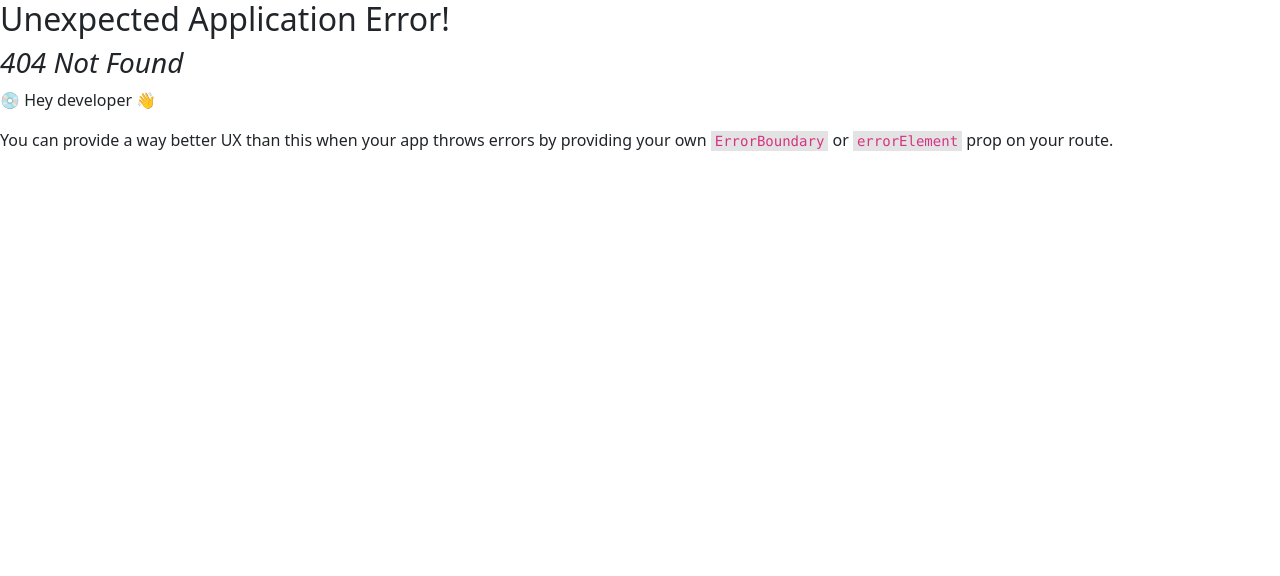
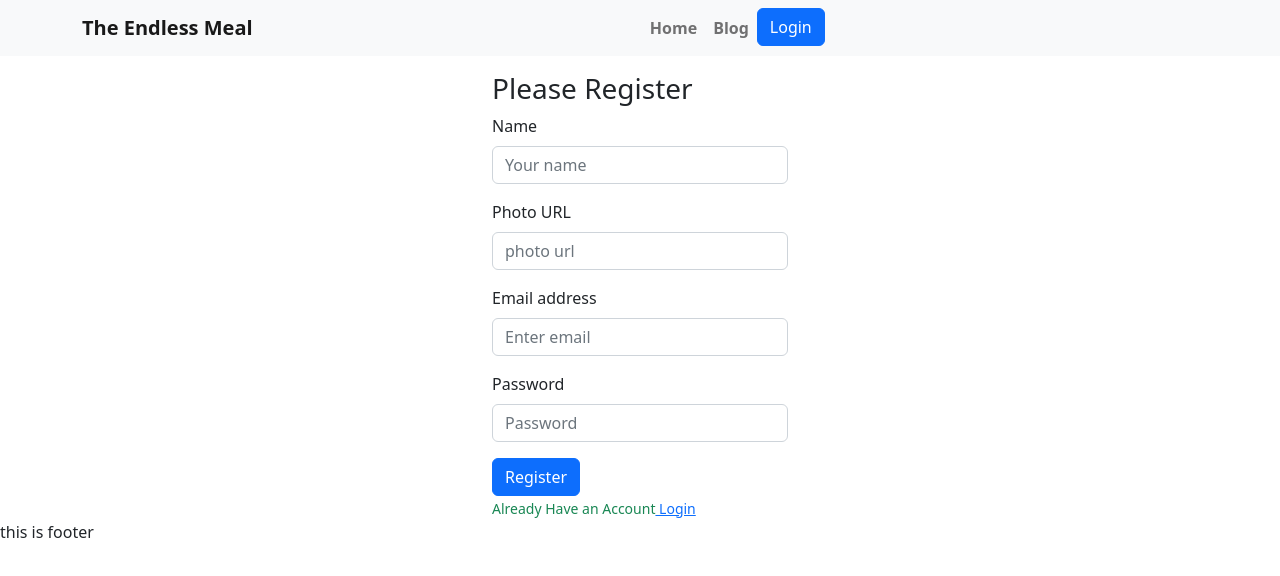
Before and after one commit to somratsam/chef-ass-10, a React (Vite) app: page /register in a window 1280 px wide. Before the commit this address had no page. Shown: the top 576 px of the page. Built offline with nearby package versions, Linux system fonts and the light colour scheme.

Commit message:
create login and register

```diff
--- /dev/null
+++ b/src/Providers/AuthProvider.jsx
@@ -0,0 +1,30 @@
+import React, { createContext } from 'react';
+import { createUserWithEmailAndPassword, getAuth, signInWithEmailAndPassword } from "firebase/auth";
+import app from '../firebase/firebase.config';
+
+export const AuthContext = createContext(null)
+
+const auth = getAuth(app)
+const AuthProvider = ({children}) => {
+    const user = null
+
+const createUser = (email, password) => {
+    return createUserWithEmailAndPassword(auth, email, password)
+}
+const signIn = (email, password) => {
+    return signInWithEmailAndPassword(auth, email, password)
+}
+
+    const authInfo = {
+        user,
+        createUser,
+        signIn
+    }
+    return (
+        <AuthContext.Provider value = {authInfo}>
+            {children}
+        </AuthContext.Provider>
+    );
+};
+
+export default AuthProvider;
--- a/src/firebase/firebase.config.js
+++ b/src/firebase/firebase.config.js
@@ -1,5 +1,6 @@
 // Import the functions you need from the SDKs you need
 import { initializeApp } from "firebase/app";
+
 // TODO: Add SDKs for Firebase products that you want to use
 // https://firebase.google.com/docs/web/setup#available-libraries
 
--- a/src/main.jsx
+++ b/src/main.jsx
@@ -4,9 +4,10 @@ import './index.css'
 import 'bootstrap/dist/css/bootstrap.min.css';
 import { RouterProvider } from 'react-router-dom';
 import router from './routes/Routes.jsx';
+import AuthProvider from './Providers/AuthProvider';
 
 ReactDOM.createRoot(document.getElementById('root')).render(
   <React.StrictMode>
-    <RouterProvider router={router}></RouterProvider>
+    <AuthProvider> <RouterProvider router={router}></RouterProvider></AuthProvider>
   </React.StrictMode>,
 )
--- /dev/null
+++ b/src/pages/Login.jsx
@@ -0,0 +1,61 @@
+import React, { useContext } from 'react';
+import { Button, Container, Form } from 'react-bootstrap';
+import { Link } from 'react-router-dom';
+import { AuthContext } from '../Providers/AuthProvider';
+
+const Login = () => {
+
+const {signIn} = useContext(AuthContext)
+const handleLogin = event => {
+    event.preventDefault()
+    const form = event.target
+    const email = form.email.value
+    const password = form.password.value
+    console.log(email,password);
+
+    signIn(email, password)
+    .then(result => {
+        const loggedUser = result.user
+        console.log(loggedUser);
+    })
+    .catch(error => {
+        console.log(error);
+    })
+}
+
+    return (
+        <Container className='w-25 mx-auto pt-3'>
+            <h3>Please Login</h3>
+            <Form onSubmit={handleLogin}>
+                <Form.Group className="mb-3" controlId="formBasicEmail">
+                    <Form.Label>Email address</Form.Label>
+                    <Form.Control type="email" name='email' placeholder="Enter email" required />
+
+                </Form.Group>
+
+                <Form.Group className="mb-3" controlId="formBasicPassword">
+                    <Form.Label>Password</Form.Label>
+                    <Form.Control type="password" name= 'password' placeholder="Password" required/>
+                </Form.Group>
+                <Form.Group className="mb-3" controlId="formBasicCheckbox">
+                    <Form.Check type="checkbox" label="Check me out" />
+                </Form.Group>
+                <Button variant="primary" type="Login">
+                    Submit
+                </Button>
+                <br />
+                <Form.Text className="text-success">Don't have an account?
+                   <Link to= "/register"> Register</Link>
+                </Form.Text>
+                <Form.Text className="text-success">
+
+                </Form.Text>
+                <Form.Text className="text-danger">
+
+                </Form.Text>
+            </Form>
+        </Container>
+    );
+};
+
+export default Login;
--- /dev/null
+++ b/src/pages/Register.jsx
@@ -0,0 +1,70 @@
+import React, { useContext } from 'react';
+import { Button, Container, Form } from 'react-bootstrap';
+import { Link } from 'react-router-dom';
+import { AuthContext } from '../Providers/AuthProvider';
+
+const Register = () => {
+    const {createUser} = useContext(AuthContext)
+
+const handleRegister = event => {
+    event.preventDefault()
+    const form = event.target
+    const name = form.name.value
+    const photo = form.photo.value
+    const email = form.email.value
+    const password = form.password.value
+    console.log(name, photo, email, password);
+    createUser(email,password)
+    .then(result=> {
+        const createdUser = result.user
+        console.log(createdUser);
+    })
+    .catch (error => {
+        console.log(error);
+    })
+}
+
+    return (
+        <Container className='w-25 mx-auto pt-3'>
+        <h3>Please Register</h3>
+        <Form onSubmit={handleRegister}>
+            <Form.Group className="mb-3" controlId="formBasicEmail">
+                <Form.Label>Name</Form.Label>
+                <Form.Control type="name" name='name' placeholder="Your name" required />
+
+            </Form.Group>
+            <Form.Group className="mb-3" controlId="formBasicEmail">
+                <Form.Label>Photo URL</Form.Label>
+                <Form.Control type="text" name='photo' placeholder="photo url" required />
+
+            </Form.Group>
+            <Form.Group className="mb-3" controlId="formBasicEmail">
+                <Form.Label>Email address</Form.Label>
+                <Form.Control type="email" name='email' placeholder="Enter email" required />
+
+            </Form.Group>
+
+            <Form.Group className="mb-3" controlId="formBasicPassword">
+                <Form.Label>Password</Form.Label>
+                <Form.Control type="password" name= 'password' placeholder="Password" required/>
+            </Form.Group>
+
+            <Button variant="primary" type="Login">
+                Register
+            </Button>
+            <br />
+            <Form.Text className="text-success"> Already Have an Account
+               <Link to= "/login"> Login</Link>
+            </Form.Text>
+            <Form.Text className="text-success">
+
+            </Form.Text>
+            <Form.Text className="text-danger">
+
+            </Form.Text>
+        </Form>
+    </Container>
+    );
+};
+
+export default Register;
--- a/src/shared/Header.jsx
+++ b/src/shared/Header.jsx
@@ -1,8 +1,11 @@
-import React from 'react';
-import { Container, Nav, Navbar } from 'react-bootstrap';
+import React, { useContext } from 'react';
+import { Button, Container, Nav, Navbar } from 'react-bootstrap';
 import { Link } from 'react-router-dom';
+import { AuthContext } from '../Providers/AuthProvider';
+import { FaUserCircle } from 'react-icons/fa';
 
 const Header = () => {
+    const {user} = useContext(AuthContext)
     return (
         <Navbar  bg="light" expand="lg">
             <Container>
@@ -12,6 +15,11 @@ const Header = () => {
                     <Nav className="mx-auto">
                         <Nav.Link className='fw-bold' as={Link} to="/">Home</Nav.Link>
                         <Nav.Link className='fw-bold' as={Link} to="/blog">Blog</Nav.Link>
+                      { user && <Nav className='fw-bold'><FaUserCircle></FaUserCircle></Nav>}
+
+                      <Link to= "/login"> { user ? <Button>Logout</Button> :
+                        <Button>Login</Button> }</Link>
+
 
 
 
```
Also changed, not shown: src/routes/Routes.jsx (+10 -0 lines).
